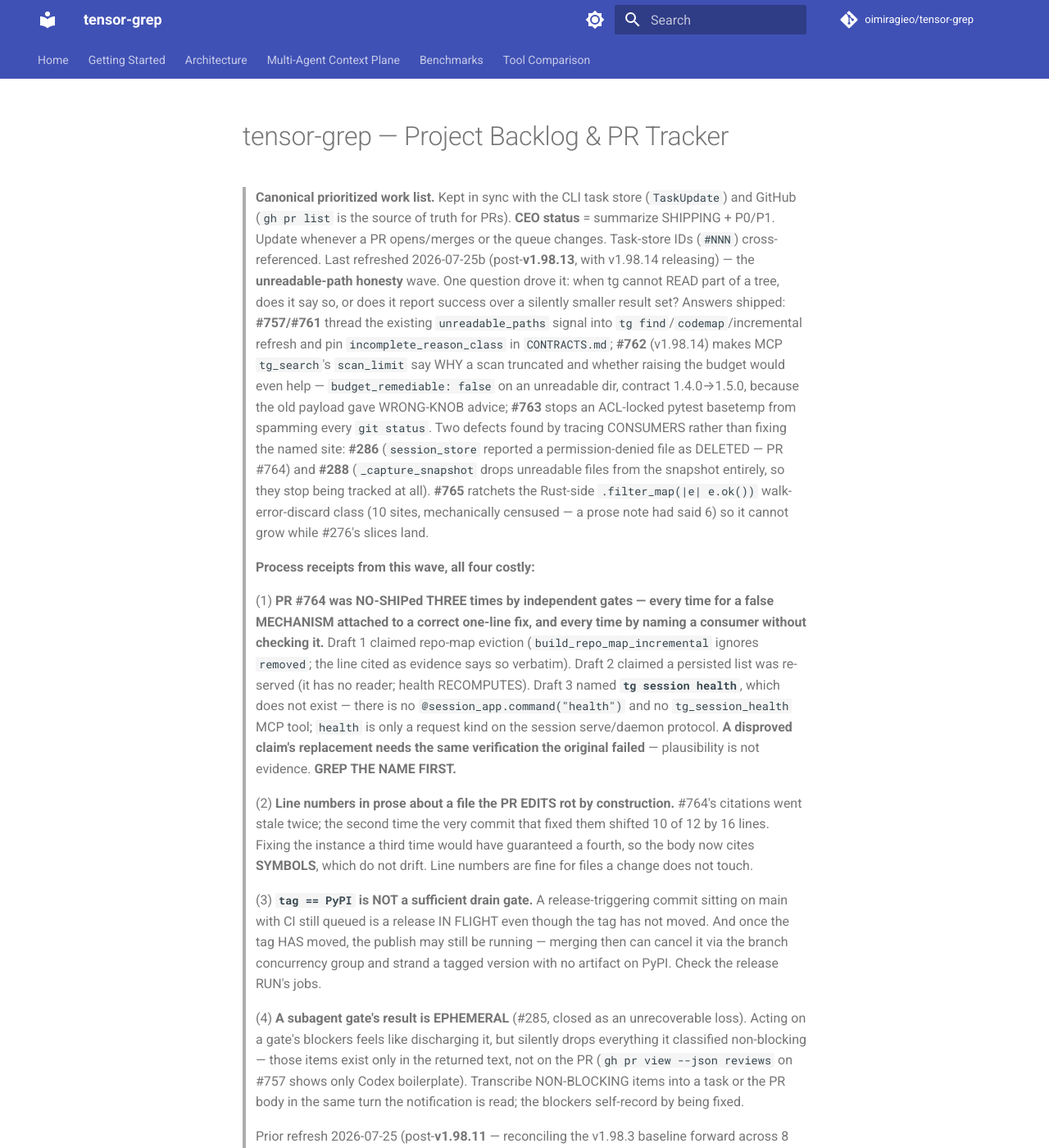
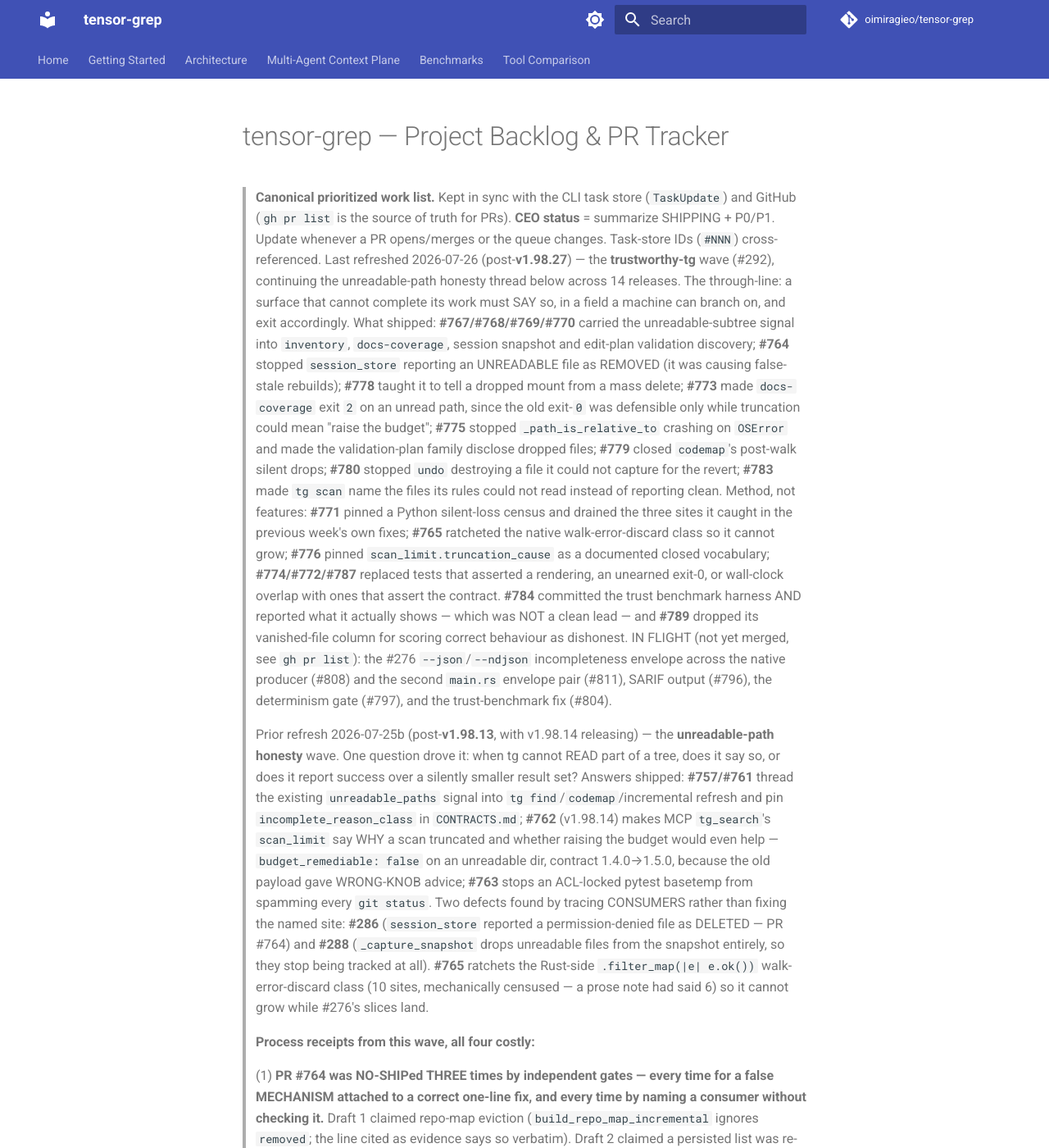
Before and after one commit to oimiragieo/tensor-grep, an MkDocs documentation site: the page built from docs/BACKLOG.md, in a window 1280 px wide and 1400 px high. Shown: the whole window at 82% size. Built offline with MkDocs 1.6.1 and Material for MkDocs 9.7.7, drawn with Linux system fonts in a browser that asks for light colours; comment, search, counter and statistics services are not loaded.

Commit message:
docs(backlog): reconcile the canonical ledger to v1.98.27 (#812)
docs/BACKLOG.md was anchored at v1.98.13 while main shipped v1.98.27 -- fourteen
releases of drift in the one document that claims to be the canonical work list.

The new refresh block records the trustworthy-tg wave (#292) as one thread
rather than a list of PRs: a surface that cannot complete its work must SAY so,
in a field a machine can branch on, and exit accordingly. Enumerated
mechanically from `git log v1.98.13..v1.98.27`, not from recollection.

Two things deliberately included that a release summary would omit:
- The METHOD items (#771 census, #765 ratchet, #776 closed vocabulary,
  #774/#772/#787 tests that assert the contract instead of a rendering). They
  are why the wave converged rather than regenerating.
- What the trust benchmark actually showed (#784) and why its vanished-file
  column was dropped (#789) -- it scored correct behaviour as dishonest. A
  ledger that records only the flattering half is the thing this wave exists to
  stop.

Also names what is IN FLIGHT and unmerged, pointing at `gh pr list` as the
source of truth rather than freezing PR state into prose.

```diff
--- a/docs/BACKLOG.md
+++ b/docs/BACKLOG.md
@@ -3,7 +3,30 @@
 > **Canonical prioritized work list.** Kept in sync with the CLI task store (`TaskUpdate`) and
 > GitHub (`gh pr list` is the source of truth for PRs). **CEO status** = summarize SHIPPING + P0/P1.
 > Update whenever a PR opens/merges or the queue changes. Task-store IDs (`#NNN`) cross-referenced.
-> Last refreshed 2026-07-25b (post-**v1.98.13**, with v1.98.14 releasing) — the **unreadable-path
+> Last refreshed 2026-07-26 (post-**v1.98.27**) — the **trustworthy-tg** wave (#292), continuing
+> the unreadable-path honesty thread below across 14 releases. The through-line: a surface that
+> cannot complete its work must SAY so, in a field a machine can branch on, and exit accordingly.
+> What shipped: **#767/#768/#769/#770** carried the unreadable-subtree signal into `inventory`,
+> `docs-coverage`, session snapshot and edit-plan validation discovery; **#764** stopped
+> `session_store` reporting an UNREADABLE file as REMOVED (it was causing false-stale rebuilds);
+> **#778** taught it to tell a dropped mount from a mass delete; **#773** made `docs-coverage`
+> exit `2` on an unread path, since the old exit-`0` was defensible only while truncation could
+> mean "raise the budget"; **#775** stopped `_path_is_relative_to` crashing on `OSError` and made
+> the validation-plan family disclose dropped files; **#779** closed `codemap`'s post-walk silent
+> drops; **#780** stopped `undo` destroying a file it could not capture for the revert; **#783**
+> made `tg scan` name the files its rules could not read instead of reporting clean.
+> Method, not features: **#771** pinned a Python silent-loss census and drained the three sites it
+> caught in the previous week's own fixes; **#765** ratcheted the native walk-error-discard class
+> so it cannot grow; **#776** pinned `scan_limit.truncation_cause` as a documented closed
+> vocabulary; **#774/#772/#787** replaced tests that asserted a rendering, an unearned exit-0, or
+> wall-clock overlap with ones that assert the contract. **#784** committed the trust benchmark
+> harness AND reported what it actually shows — which was NOT a clean lead — and **#789** dropped
+> its vanished-file column for scoring correct behaviour as dishonest.
+> IN FLIGHT (not yet merged, see `gh pr list`): the #276 `--json`/`--ndjson` incompleteness
+> envelope across the native producer (#808) and the second `main.rs` envelope pair (#811), SARIF
+> output (#796), the determinism gate (#797), and the trust-benchmark fix (#804).
+>
+> Prior refresh 2026-07-25b (post-**v1.98.13**, with v1.98.14 releasing) — the **unreadable-path
 > honesty** wave. One question drove it: when tg cannot READ part of a tree, does it say so, or does
 > it report success over a silently smaller result set? Answers shipped: **#757/#761** thread the
 > existing `unreadable_paths` signal into `tg find`/`codemap`/incremental refresh and pin
```
